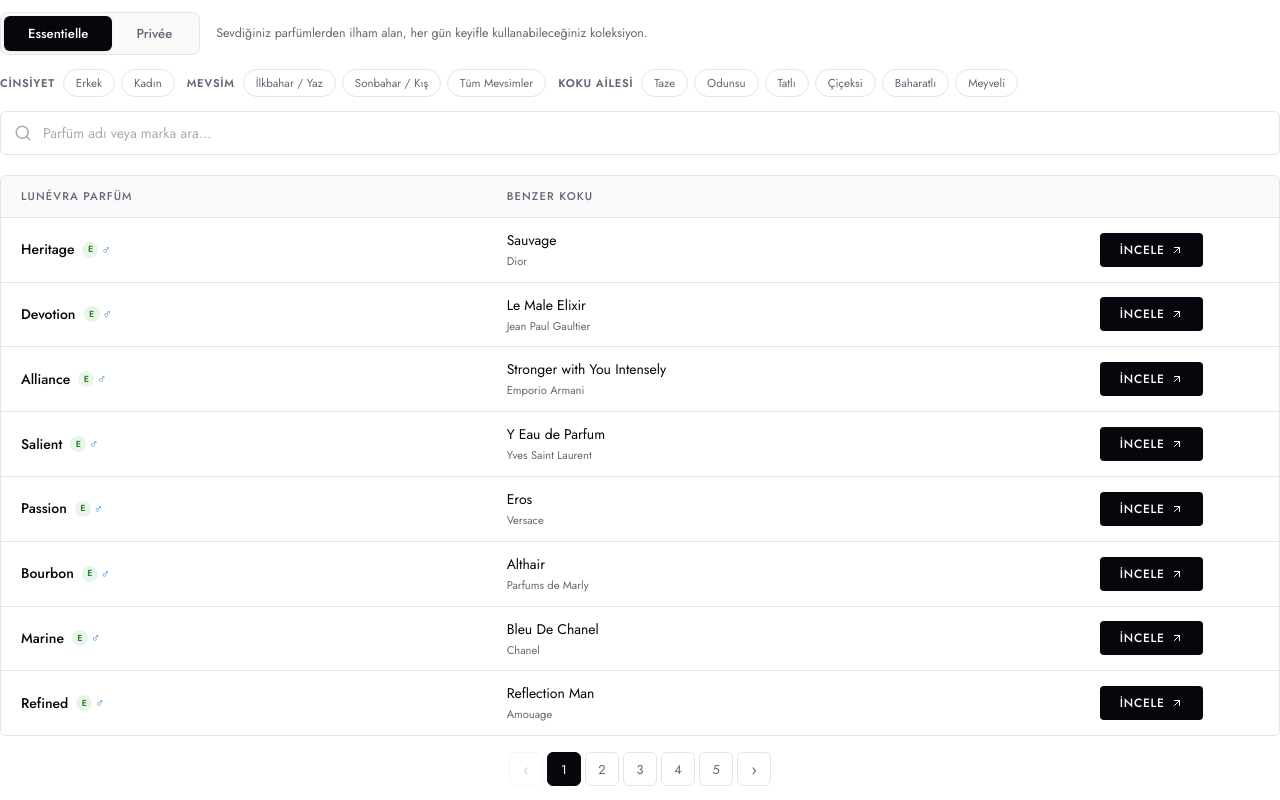
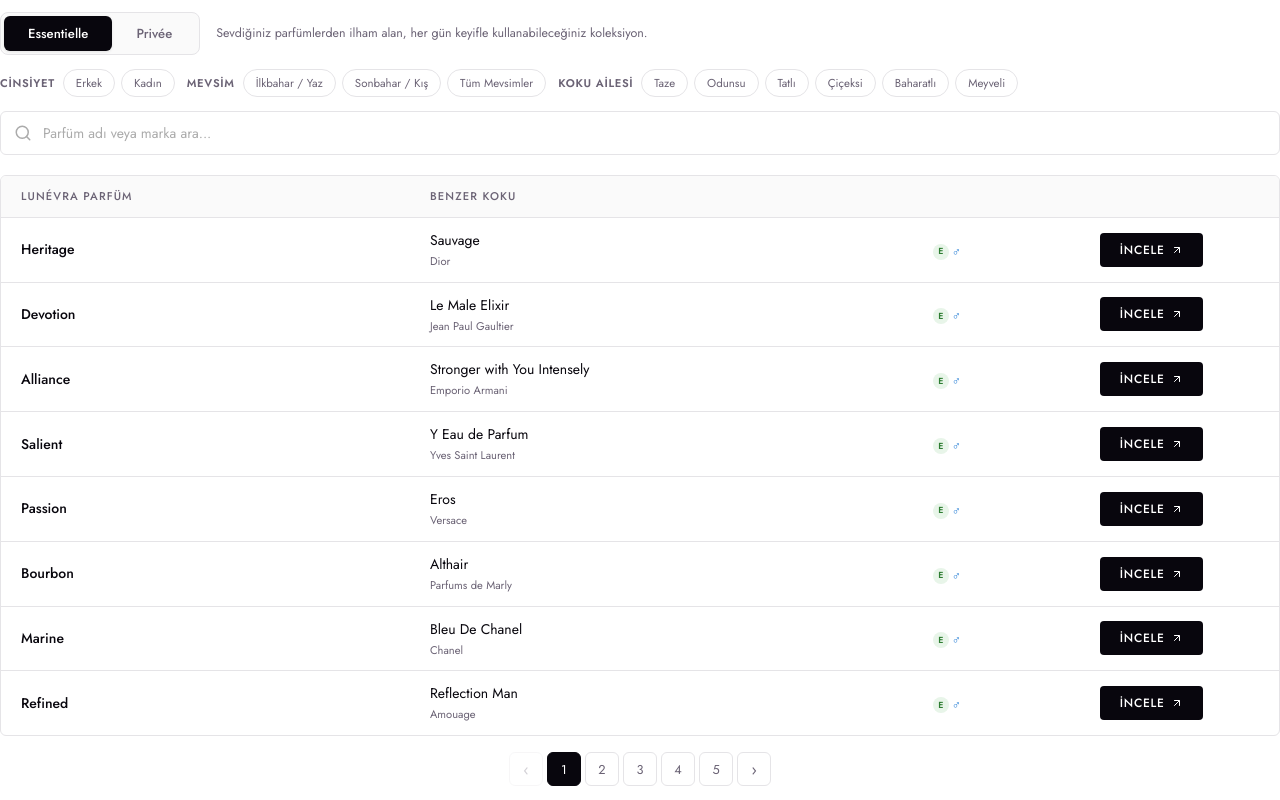
Before and after one commit to emincankarasoy/lunevra-pd, a website built with Vite: page index.html in a window 1280 px wide. Built offline with nearby package versions, Linux system fonts and the light colour scheme.

Commit message:
separate tags column, fix unisex icon

```diff
--- a/src/style.css
+++ b/src/style.css
@@ -243,16 +243,22 @@
 /* Column widths */
 .perfume-table th:nth-child(1),
 .perfume-table td:nth-child(1) {
-  width: 38%;
+  width: 32%;
 }
 
 .perfume-table th:nth-child(2),
 .perfume-table td:nth-child(2) {
-  width: 42%;
+  width: 36%;
 }
 
 .perfume-table th:nth-child(3),
 .perfume-table td:nth-child(3) {
+  width: 12%;
+  text-align: center;
+}
+
+.perfume-table th:nth-child(4),
+.perfume-table td:nth-child(4) {
   width: 20%;
   text-align: center;
 }
--- a/src/table.ts
+++ b/src/table.ts
@@ -5,7 +5,7 @@
 const GENDER_ICON: Record<string, string> = {
   erkek: `<span class="gender-icon erkek" title="Erkek">♂</span>`,
   kadin: `<span class="gender-icon kadin" title="Kadın">♀</span>`,
-  unisex: `<span class="gender-icon unisex" title="Unisex">⚤</span>`,
+  unisex: `<span class="gender-icon unisex" title="Unisex">♂♀</span>`,
 };
 
 function escapeHtml(text: string): string {
@@ -42,14 +42,14 @@
       return `
     <tr>
       <td>
-        <div class="perfume-name-row">
-          <span class="perfume-name">${escapeHtml(displayName)}</span>
-          <span class="perfume-tags">${collectionBadge(collection)}${GENDER_ICON[p.gender]}</span>
-        </div>
+        <div class="perfume-name">${escapeHtml(displayName)}</div>
       </td>
       <td>
         <div class="similar-scent">${escapeHtml(p.similarTo)}</div>
         <div class="brand-name">${escapeHtml(p.similarBrand)}</div>
+      </td>
+      <td>
+        <span class="perfume-tags">${collectionBadge(collection)}${GENDER_ICON[p.gender]}</span>
       </td>
       <td>
         <a class="product-link" href="${escapeHtml(p.productUrl)}" target="_top" rel="noopener">
@@ -69,6 +69,7 @@
           <tr>
             <th>Lunévra Parfüm</th>
             <th>Benzer Koku</th>
+            <th></th>
             <th></th>
           </tr>
         </thead>
```
